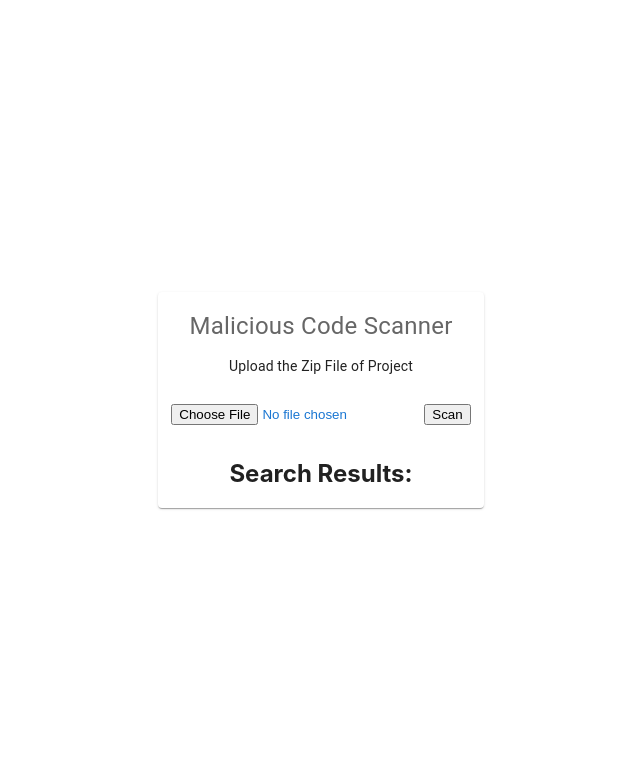
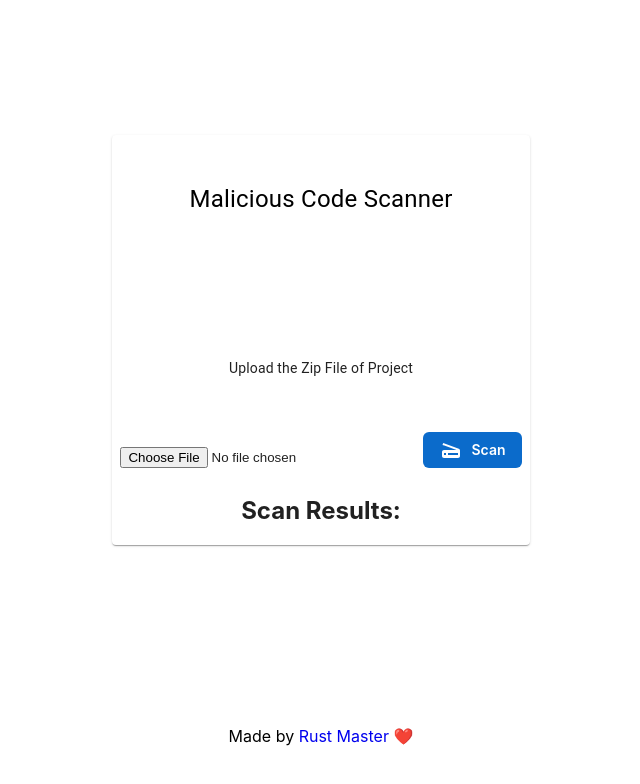
Before and after one commit to rust-master/malicious-code-scanner, a React (Create React App) app: page / in a window 1280 px wide. Shown: the top 784 px of the page, without its empty margins (319-959 px from the left). Built offline with nearby package versions, Linux system fonts and the light colour scheme.

Commit message:
desing update and optimize code

```diff
--- a/package.json
+++ b/package.json
@@ -5,6 +5,8 @@
   "dependencies": {
     "@emotion/react": "^11.11.1",
     "@emotion/styled": "^11.11.0",
+    "@mui/icons-material": "^5.14.7",
+    "@mui/joy": "^5.0.0-beta.4",
     "@mui/material": "^5.14.7",
     "@testing-library/jest-dom": "^5.17.0",
     "@testing-library/react": "^13.4.0",
--- a/src/App.css
+++ b/src/App.css
@@ -1,6 +1,6 @@
 .App {
   text-align: center;
-  height: 100vh;
+  height: 85vh;
   display: flex;
   justify-content: center;
   align-items: center;
@@ -15,10 +15,6 @@
   .App-logo {
     animation: App-logo-spin infinite 20s linear;
   }
-}
-h1{
-  margin-top: 100px;
-  padding-top: 50px;
 }
 .App-header {
   background-color: #282c34;
@@ -44,10 +40,10 @@ h1{
   }
 }
 
-.Card {
-  border: 3px solid #573ee5;
-  border-radius: 10px;
-  max-width: 450px;
-  margin: auto;
-  padding: 0 20px;
+p{
+  text-align: center;
+  padding: 30px;
 }
+p a {
+  text-decoration: none;
+}
--- a/src/App.js
+++ b/src/App.js
@@ -7,16 +7,17 @@ import JSZip from "jszip";
 import Card from "@mui/material/Card";
 import CardActions from "@mui/material/CardActions";
 import CardContent from "@mui/material/CardContent";
-import Button from "@mui/material/Button";
 import Typography from "@mui/material/Typography";
 
 function App() {
   const [results, setResults] = useState([]);
 
   const handleUpload = (file) => {
+
       const reader = new FileReader();
 
       reader.onload = async (event) => {
+        try {
           const buffer = event.target.result;
           const zip = await JSZip.loadAsync(buffer);
 
@@ -32,21 +33,31 @@ function App() {
           );
 
           if (searchResults.length === 0) {
-        searchResults.push("No Malicious Code Found")
+            searchResults.push("No Malicious Code Found");
             setResults(searchResults);
           }
 
           setResults(searchResults);
+
+        } catch (e) {
+          alert(e);
+        }
       };
 
       reader.readAsArrayBuffer(file);
+
     };
 
     return (
-    <div className="App" style={{ backgroundColor: results.length === 0 ? "white" : results[0] === "No Malicious Code Found" ? "green" : "red" }}>
+      <div
+        style={{
+          backgroundColor: results.length === 0 ? "white" : results[0] === "No Malicious Code Found" ? "green" : "red",
+        }}
+      >
+        <div className="App">
           <Card sx={{ minWidth: 275 }}>
             <CardContent>
-          <Typography sx={{ fontSize: 24 }} color="text.secondary" gutterBottom>
+              <Typography sx={{ fontSize: 24 }} color="black" gutterBottom>
                 Malicious Code Scanner
               </Typography>
               <Typography variant="h5" component="div">
@@ -58,15 +69,18 @@ function App() {
               <Typography variant="body2">{"Upload the Zip File of Project"}</Typography>
             </CardContent>
             <CardActions>
-          <div>
-            <Button size="small">
-              {" "}
-              <UploadForm handleUpload={handleUpload} />
-            </Button>
-          </div>
+              {/* <Button  variant="contained"> */} <UploadForm handleUpload={handleUpload} />
+              {/* </Button> */}
             </CardActions>
             <SearchResults results={results} />
           </Card>
+        </div>
+        <p>
+          Made by{" "}
+          <a href="https://github.com/rust-master/malicious-code-scanner" target="_blank">
+            Rust Master ❤️{" "}
+          </a>
+        </p>
       </div>
     );
   }
--- a/src/SearchResults.js
+++ b/src/SearchResults.js
@@ -3,7 +3,7 @@ import React from 'react';
 const SearchResults = ({ results }) => {
   return (
     <div>
-      <h2>Search Results:</h2>
+      <h2>Scan Results:</h2>
       <ul>
         {results.map((result, index) => (
           <li style={{listStyle: "none"}} key={index}>{result}</li>
--- a/src/UploadForm.js
+++ b/src/UploadForm.js
@@ -1,4 +1,7 @@
-import React, { useState } from 'react';
+import React, { useState } from "react";
+import Button from "@mui/joy/Button";
+import { styled } from "@mui/joy";
+import Scanner from "@mui/icons-material/Scanner";
 
 const UploadForm = ({ handleUpload }) => {
   const [file, setFile] = useState(null);
@@ -8,9 +11,13 @@ const UploadForm = ({ handleUpload }) => {
   };
 
   const handleSubmit = (e) => {
-    e.preventDefault();
-    if (file) {
-      handleUpload(file);
+    try {
+      e.preventDefault();
+      if (file) {
+        handleUpload(file);
+      }
+    } catch (e) {
+      alert(e);
     }
   };
 
@@ -19,7 +26,9 @@ const UploadForm = ({ handleUpload }) => {
       <form onSubmit={handleSubmit}>
         <input type="file" onChange={handleFileChange} />
 
-        <button type="submit">Scan</button>
+        <Button style={{ marginLeft: "50px" }} type="submit" startDecorator={<Scanner />}>
+          Scan
+        </Button>
       </form>
     </div>
   );
```
Also changed, not shown: 1 other file (tests, documents, lock files or other folders). Lines whose indentation alone changed are shown as unchanged.
